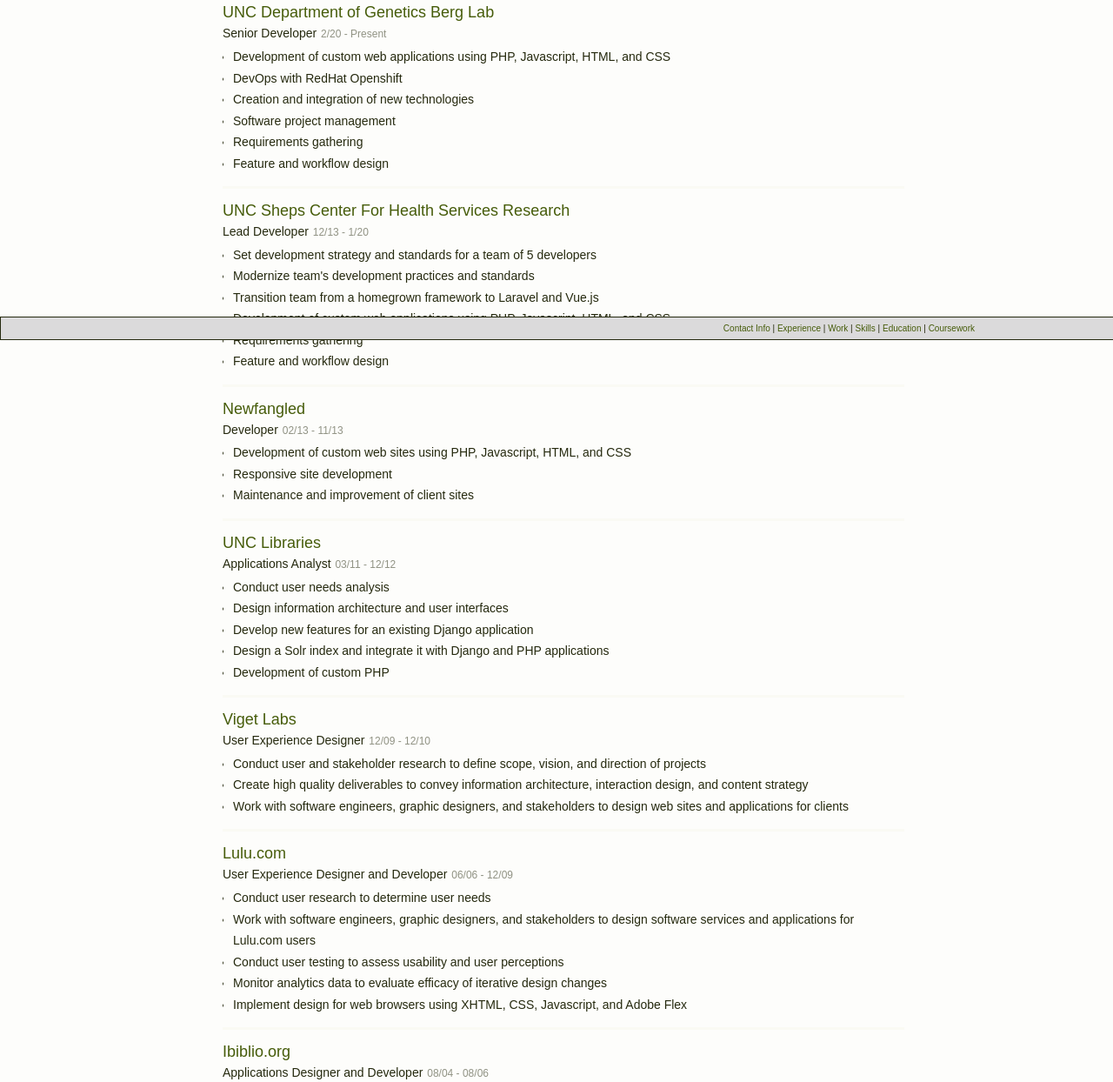
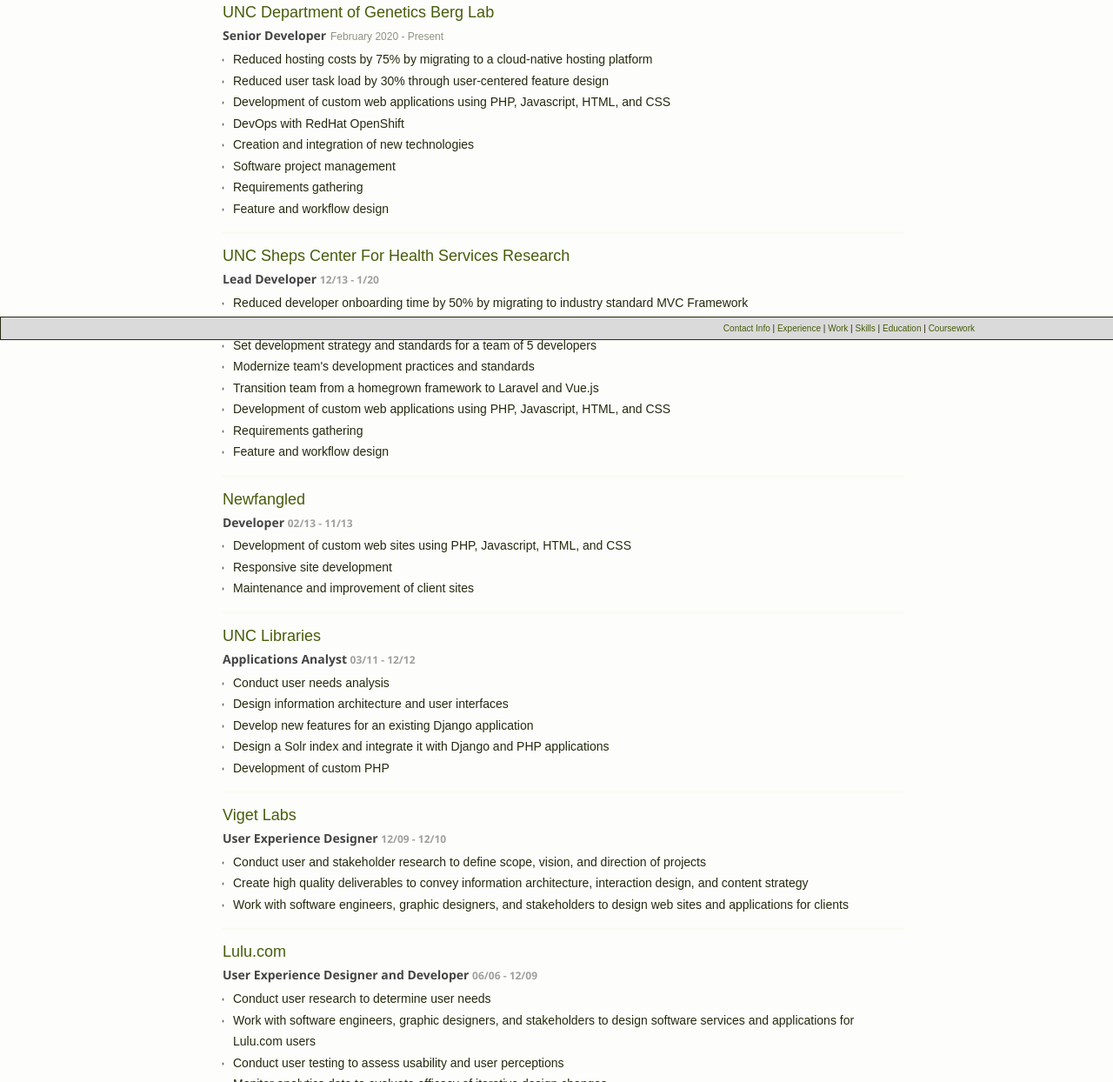
Before and after one commit to yugen/resume, a plain HTML site: page index.html in a window 1280 px wide. Shown: the part 409-1653 px from the top of the page at 87% size. Drawn offline with Linux system fonts and the light colour scheme.

Commit message:
Add "achievements".

```diff
--- a/index.html
+++ b/index.html
@@ -18,7 +18,6 @@
                 <li><a href="#skills">Skills</a></li>
                 <li><a href="#education">Education</a></li>
                 <li><a href="#coursework">Coursework</a></li>
-
             </ul>
         </div>
         <h1 id="head">
@@ -49,14 +48,22 @@
                         <a href="https://www.med.unc.edu/genetics/berglab/" class="employer" target="new">UNC Department of Genetics Berg Lab</a>
                         <p class="print-url">https://www.med.unc.edu/genetics/berglab/</p>
                         <div>
-                            <span class="job-title">Senior Developer</span>
-                            <span class="date-range">2/20 - Present</span>
+                            <h3 class="job-title">Senior Developer</h3>
+                            <span class="date-range">February 2020 - Present</span>
                         </div>
                     </dt>
                     <dd>
                         <ul>
+                            <li class="achievement">
+                                Reduced hosting costs by 75% by migrating to a cloud-native hosting platform
+                            </li>
+                            <li class="achievement">
+                                Reduced user task load by 30% through user-centered feature design
+                            </li>
+                        </ul>
+                        <ul>
                             <li>Development of custom web applications using PHP, Javascript, HTML, and CSS</li>
-                            <li>DevOps with RedHat Openshift</li>
+                            <li>DevOps with RedHat OpenShift</li>
                             <li>Creation and integration of new technologies</li>
                             <li>Software project management</li>
                             <li>Requirements gathering</li>
@@ -69,11 +76,15 @@
                         <a href="https://www.shepscenter.unc.edu/" class="employer" target="new">UNC Sheps Center For Health Services Research</a>
                         <p class="print-url">http://www.shepscenter.unc.edu</p>
                         <div>
-                            <span class="job-title">Lead Developer</span>
+                            <h3 class="job-title">Lead Developer</span>
                             <span class="date-range">12/13 - 1/20</span>
                         </div>
                     </dt>
                     <dd>
+                        <ul>
+                            <li class="achievement">Reduced developer onboarding time by 50% by migrating to industry standard MVC Framework</li>
+                            <li class="achievement">Reduced defect rate across projects by 25% by introducing automated testing</li>
+                        </ul>
                         <ul>
                             <li>Set development strategy and standards for a team of 5 developers</li>
                             <li>Modernize team's development practices and standards</li>
@@ -89,7 +100,7 @@
                         <a href="http://www.newfangled.com" class="employer" target="new">Newfangled</a>
                         <p class="print-url">http://www.newfangled.com</p>
                         <div>
-                            <span class="job-title">Developer</span>
+                            <h3 class="job-title">Developer</span>
                             <span class="date-range">02/13 - 11/13</span>
                         </div>
                     </dt>
@@ -106,7 +117,7 @@
                         <a href="http://www.lib.unc.edu" class="employer" target="new">UNC Libraries</a>
                         <p class="print-url">http://www.lib.unc.edu</p>
                         <div>
-                            <span class="job-title">Applications Analyst</span>
+                            <h3 class="job-title">Applications Analyst</span>
                             <span class="date-range">03/11 - 12/12</span>
                         </div>
                     </dt>
@@ -125,7 +136,7 @@
                         <a href="http://www.viget.com" class="employer" target="new">Viget Labs</a>
                         <p class="print-url">http://www.viget.com</p>
                         <div>
-                            <span class="job-title">User Experience Designer</span>
+                            <h3 class="job-title">User Experience Designer</span>
                             <span class="date-range">12/09 - 12/10</span>
                         </div>
                     </dt>
@@ -142,7 +153,7 @@
                         <a href="http://www.lulu.com" class="employer" target="new">Lulu.com</a>
                         <p class="print-url">http://www.lulu.com</p>
                         <div>
-                            <span class="job-title">User Experience Designer and Developer</span>
+                            <h3 class="job-title">User Experience Designer and Developer</span>
                             <span class="date-range">06/06 - 12/09</span>
                         </div>
                     </dt>
@@ -161,7 +172,7 @@
                         <a href="http://www.ibiblio.org" class="employer" target="new">Ibiblio.org</a>
                         <p class="print-url">http://www.ibiblio.org</p>
                         <div>
-                            <span class="job-title">Applications Designer and Developer</span>
+                            <h3 class="job-title">Applications Designer and Developer</span>
                             <span class="date-range">08/04 - 08/06</span>
                         </div>
                     </dt>
@@ -177,7 +188,7 @@
                         <a href="http://www.lib.unc.edu" class="employer" target="new">UNC Libraries</a>
                         <p class="print-url">http://www.lib.unc.edu</p>
                         <div>
-                            <span class="job-title">Web Developer</span>
+                            <h3 class="job-title">Web Developer</span>
                             <span class="date-range">09/02 - 08/04</span>
                         </div>
                     </dt>
@@ -194,7 +205,7 @@
                         <a href="http://www.lib.unc.edu" class="employer" target="new">UNC Libraries - Media Resources Center</a>
                         <p class="print-url">http://www.lib.unc.edu</p>
                         <div>
-                            <span class="job-title">Library Assistant</span>
+                            <h3 class="job-title">Library Assistant</span>
                             <span class="date-range">12/00 - 09/02</span>
                         </div>
                     </dt>
@@ -227,7 +238,7 @@
                         <p class="print-url">https://github.com/clingen-data-model/clingen-gene-tracker</p>
                     </div>
                     <div class="activities">
-                        A Laravel/Vue.js based application to help biocurators working for the NIH funded Clinical Genome Project track their work and avoid duplication of effort.
+                        A Laravel/Vue.js based application to help bio-curators working for the NIH funded Clinical Genome Project track their work and avoid duplication of effort.
                     </div>
                 </li>
                 <li class="item berglab">
@@ -236,7 +247,7 @@
                         <p class="print-url">https://github.com/clingen-data-model/community-curation</p>
                     </div>
                     <div class="activities">
-                        A system to onboard and track assignment, training, and attestations of volunteer biocurators for the NIH funded Clinical Genome Project.
+                        A system to onboard and track assignment, training, and attestations of volunteer bio-curators for the NIH funded Clinical Genome Project.
                     </div>
                 </li>
                 <li class="item sheps">
@@ -275,7 +286,7 @@
                 <li class="technical berg">FastAPI</li>
                 <li class="technical sheps">Vue.js</li>
                 <li class="technical sheps berg">Docker</li>
-                <li class="technical sheps berg">Openshift/Kubernetes</li>
+                <li class="technical sheps berg">OpenShift/Kubernetes</li>
                 <li class="technical sheps">Git</li>
                 <li class="technical sheps">Mercurial</li>
                 <li class="technical sheps">Vagrant</li>
--- a/stylesheets/screen.css
+++ b/stylesheets/screen.css
@@ -155,6 +155,11 @@ h2{
     padding-bottom: .25em;
 }
 
+h3.job-title {
+    display: inline-block;
+    color: #444;
+}
+
 dt{
     font-size: 1.1rem;
     line-height: 1.3;
@@ -163,7 +168,7 @@ dt{
 
 dd{
     /* border: solid 1px #f0f; */
-    padding-left: 12px;
+    /* padding-left: 12px; */
     /* margin-left: 220px; */
 }
 
@@ -185,7 +190,7 @@ dd{
 #experience dd ul li {
     line-height: 1.75;
     list-style-type: disc;
-    /* margin-left: 1.5rem; */
+    margin-left: .75rem;
     /* background: transparent url(../images/bullet.png) 0 1px no-repeat; */
 }
 
```
